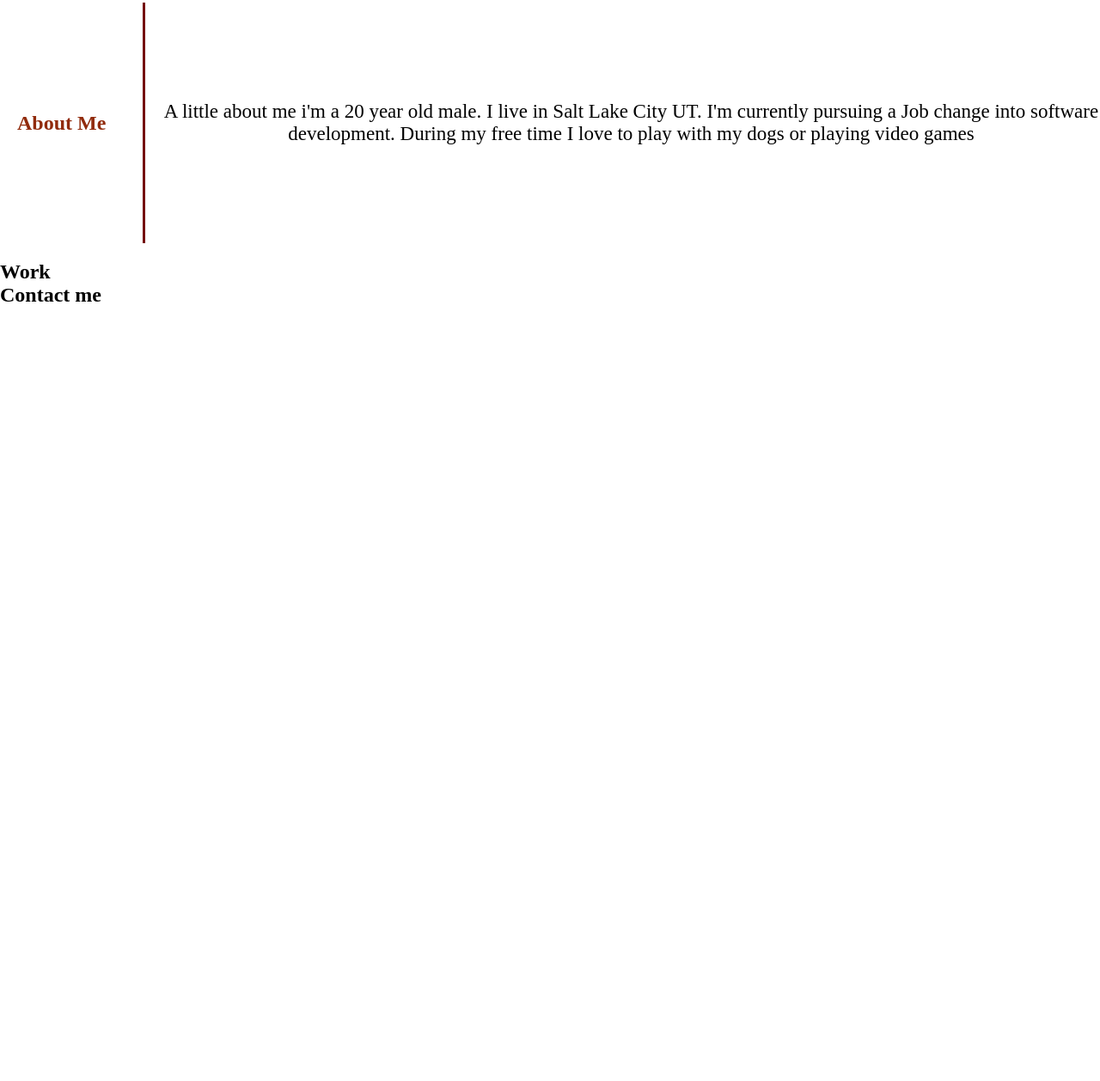
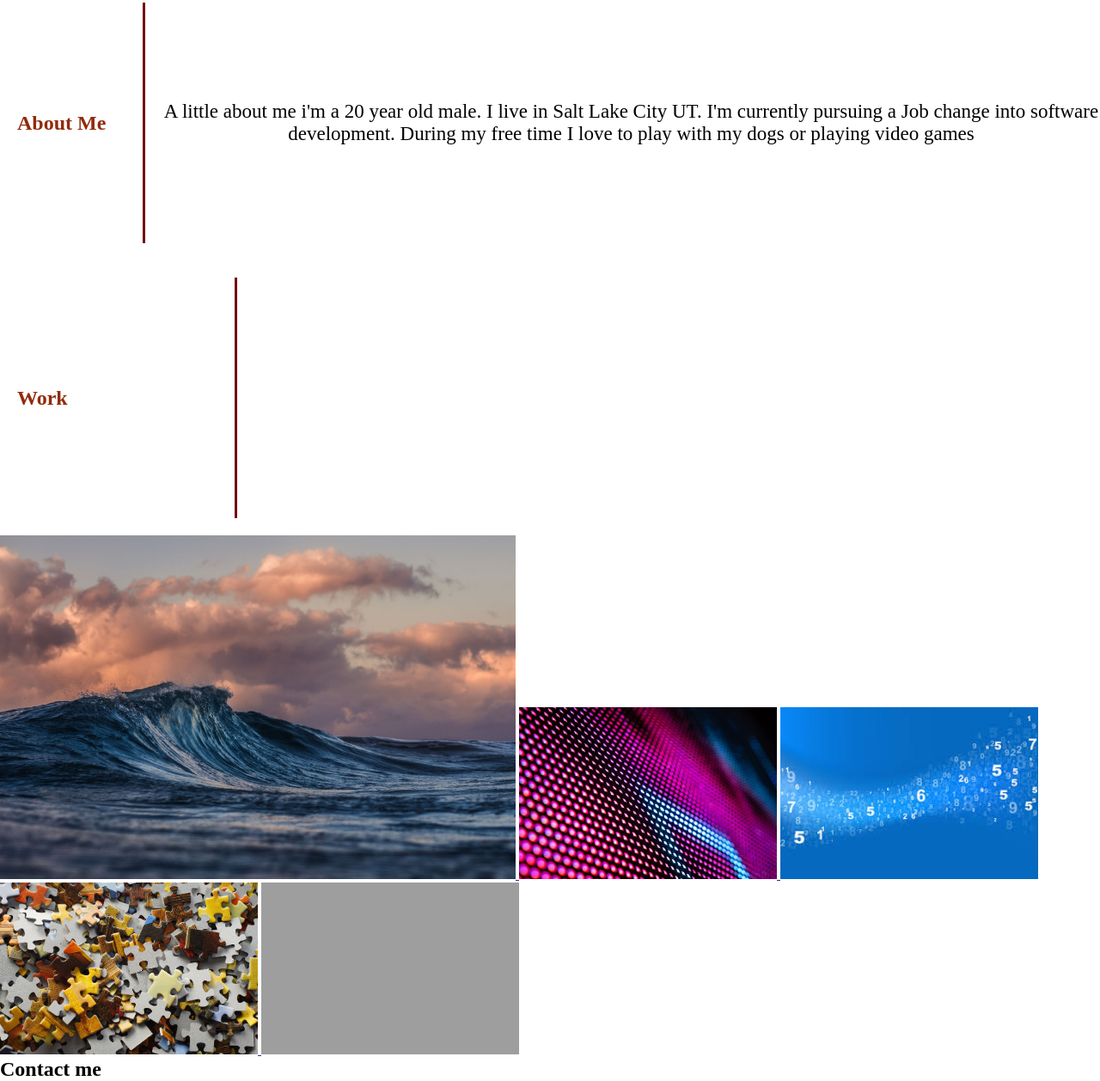
Before and after one commit to LannyLopez/Portfolio, a plain HTML site: page index.html in a window 1280 px wide. Shown: the part 353-1611 px from the top of the page at 86% size. Before the commit the page ends 800 px from the top, so only its background shows below. Drawn offline with Linux system fonts and the light colour scheme; grey boxes are pictures that could not be loaded.

Commit message:
added images to page

```diff
--- a/assets/css/style.css
+++ b/assets/css/style.css
@@ -81,3 +81,15 @@ header h1 {
 .jip {
     display: flex;
 }
+
+.work {
+    margin: 20px;
+    width: 20%;
+    padding: 0 auto 0 auto;
+    border-right: 3px solid rgb(117, 10, 10);
+    height: 280px;
+    display: -webkit-flex;
+    display: flex;
+    align-items: center;
+    color: rgb(145, 43, 12);
+}
--- a/index.html
+++ b/index.html
@@ -46,17 +46,26 @@
             </p>
         </div>
     </section>
-    <div id="#work">
+    <section class="work-sec">
+    <div id="#work" class="work">
         <h2>
             Work
         </h2>
     </div>
+    <a href=""> <img class="imagelinks" src="./assets/Images/waves.jpeg" alt="waves" width="600" height="400"> </a>
+    <a href=""> <img class="imagelinks" src="./assets/Images/LEDWALL.jpeg" alt="ledwall" width="300" height="200"> </a>
+    <a href=""> <img class="imagelinks" src="./assets/Images/calc.jpeg" alt="Numbers" width="300" height="200"> </a>
+    <a href=""> <img class="imagelinks" src="./assets/Images/puzzle.jpeg"alt="Puzzle pieces" width="300" height="200"> </a>
+    <a href=""> <img class="imagelinks" src="./assets/Images/Runbuddy.png" alt="Run Buddy site" width="300" height="200"> </a>
+</section>
 
+<footer>
     <div>
         <h2>
             Contact me
         </h2>
     </div>
+</footer>
 </div>
 </body>
 </html>
```
Also changed, not shown: assets/Images/LEDWALL.jpeg (added), assets/Images/bg-ab.jpeg (deleted), assets/Images/calc.jpeg (added), assets/Images/puzzle.jpeg (added), assets/Images/waves.jpeg (added), 1 other file.
